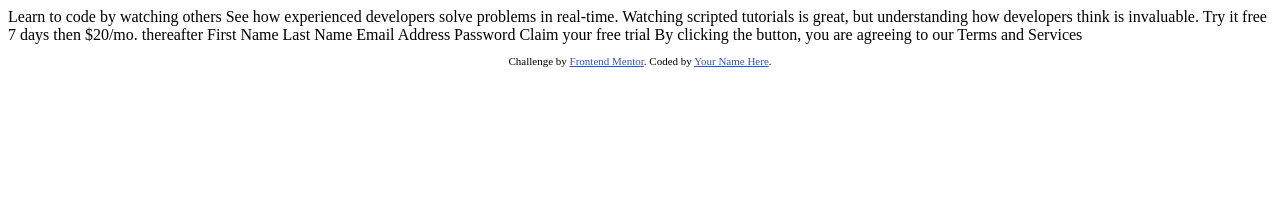
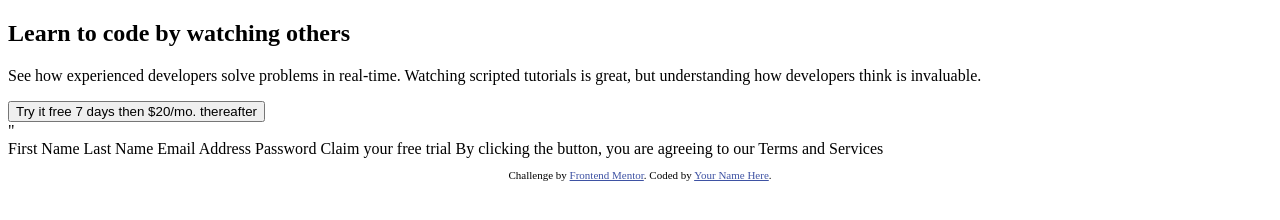
Before and after one commit to Suganya1990/SignUpPage, a plain HTML site: page index.html in a window 1280 px wide. Drawn offline with Linux system fonts and the light colour scheme.

Commit message:
updated html

```diff
--- a/index.html
+++ b/index.html
@@ -15,13 +15,29 @@
   </style>
 </head>
 <body>
+<section class="signup signup--info">
 
-  Learn to code by watching others
+  <div class="signup--title">
+      <h1>  Learn to code by watching others</h1>
+  </div>
 
-  See how experienced developers solve problems in real-time. Watching scripted tutorials is great,
-  but understanding how developers think is invaluable.
+  <div class="singup--paragraph">
+    <p>
+      See how experienced developers solve problems in real-time. Watching scripted tutorials is great,
+      but understanding how developers think is invaluable.
+    </p>
+  </div>
 
+<button class="btn btn--info">
   Try it free 7 days then $20/mo. thereafter
+</button>
+
+
+
+
+</section>
+"
+<section class=" signup signup--forum">
 
   First Name
   Last Name
@@ -31,6 +47,8 @@
   Claim your free trial
 
   By clicking the button, you are agreeing to our Terms and Services
+</section>
+
 
   <footer>
     <p class="attribution">
```
